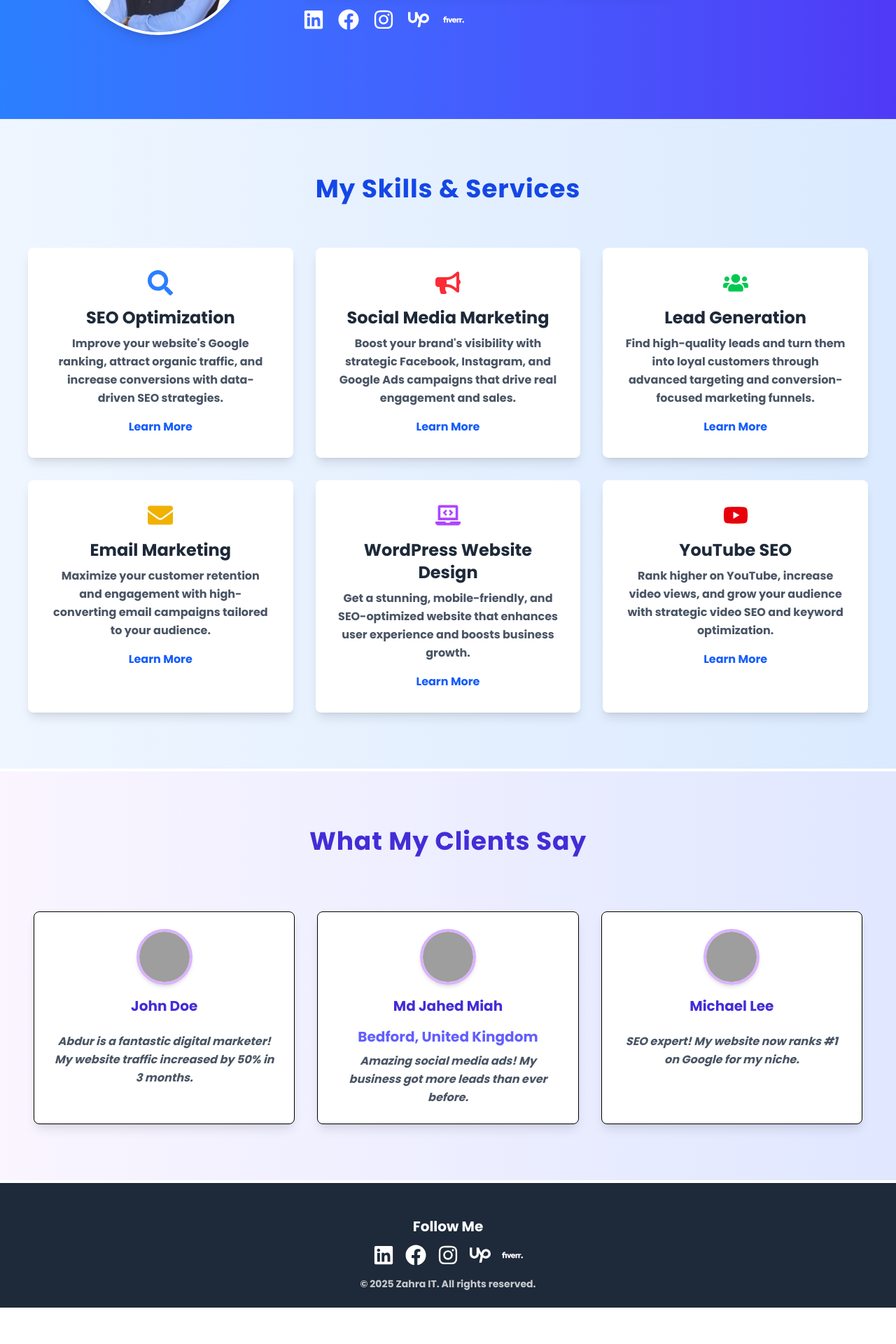
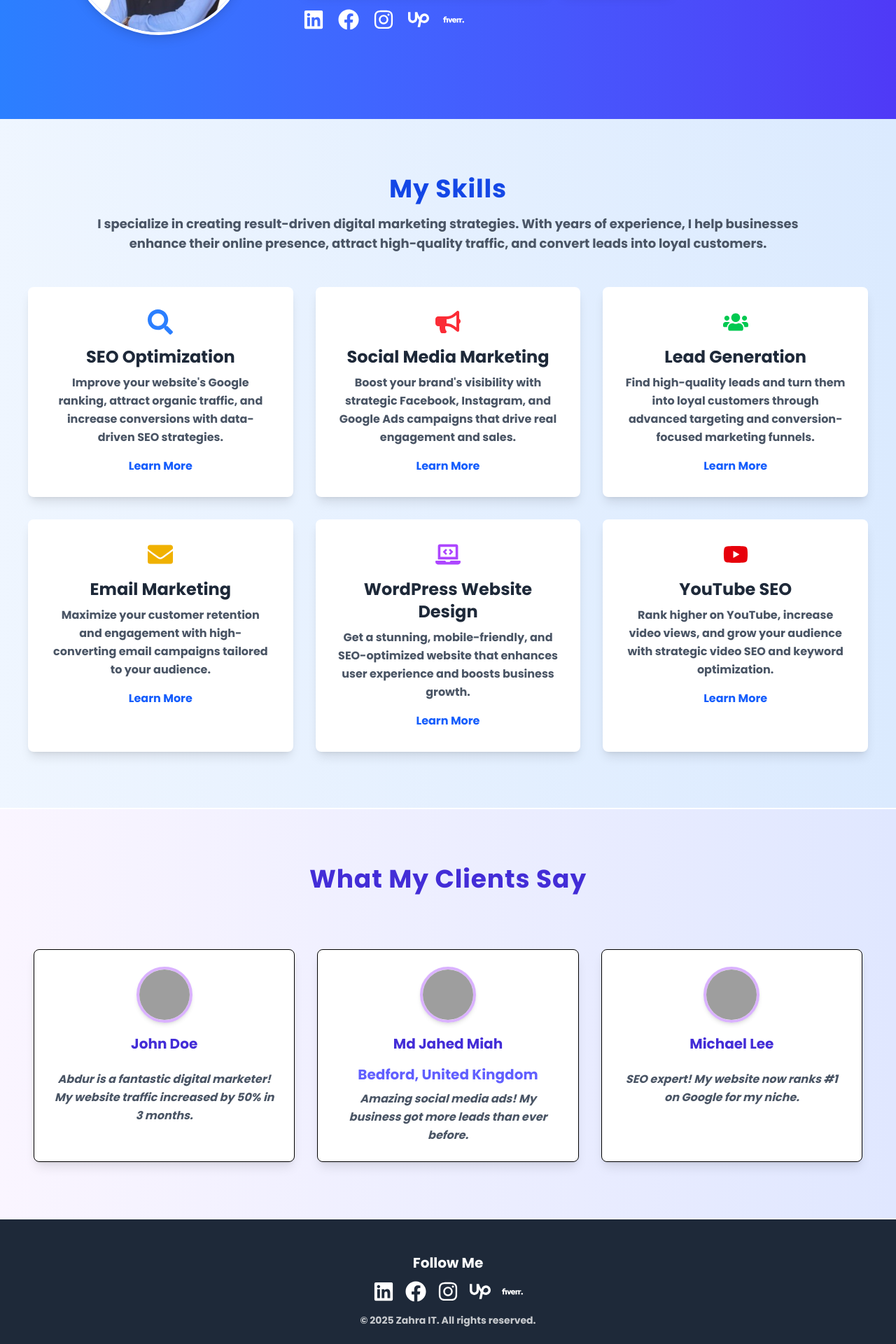
Before and after one commit to MdJahedMiah/abdur-portfolio, a React (Vite) app: page / in a window 1280 px wide. Shown: the part 390-2310 px from the top of the page at 70% size. Before the commit the page ends 2258 px from the top, so only its background shows below. Built offline with nearby package versions, Linux system fonts and the light colour scheme; grey boxes are pictures that could not be loaded.

Commit message:
add description on my skills

```diff
--- a/src/components/Skills/Skills.jsx
+++ b/src/components/Skills/Skills.jsx
@@ -51,8 +51,10 @@ const services = [
 const Skills = () => {
   return (
     <section className="p-10 bg-gradient-to-r from-blue-50 to-blue-100 pt-20 pb-20">
-      <h2 className="text-4xl font-extrabold text-center text-blue-700 tracking-wide pb-4">My Skills & Services</h2>
-
+      <h2 className="text-4xl font-extrabold text-center text-blue-700 tracking-wide pb-4">My Skills</h2>
+      <p className="text-lg text-center text-gray-600 max-w-5xl mx-auto">
+  I specialize in creating result-driven digital marketing strategies. With years of experience, I help businesses enhance their online presence, attract high-quality traffic, and convert leads into loyal customers.
+</p>
       <div className="mt-12 grid gap-8 md:grid-cols-3">
         {services.map((service, index) => (
           <motion.article
--- a/src/components/Testimonials/Testimonials.jsx
+++ b/src/components/Testimonials/Testimonials.jsx
@@ -21,7 +21,7 @@ const testimonials = [
 
 const TestimonialsSection = () => {
   return (
-    <div className="p-12 bg-gradient-to-r from-purple-50 to-indigo-100 my-1">
+    <div className="p-12 bg-gradient-to-r from-purple-50 to-indigo-100 my-0.5">
       <h2 className="text-4xl font-extrabold text-center text-indigo-700 tracking-wide py-8">
         What My Clients Say
       </h2>
```
